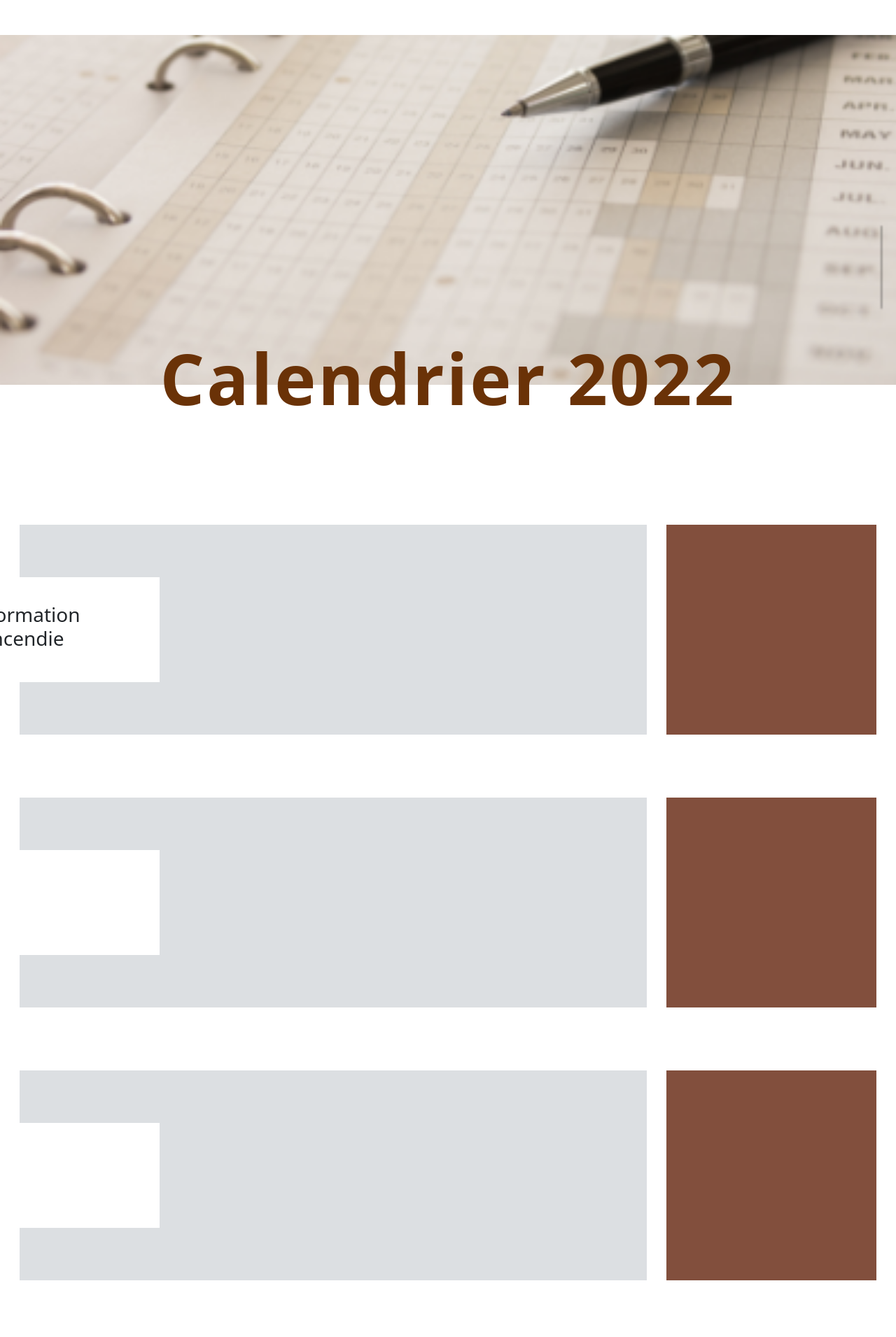
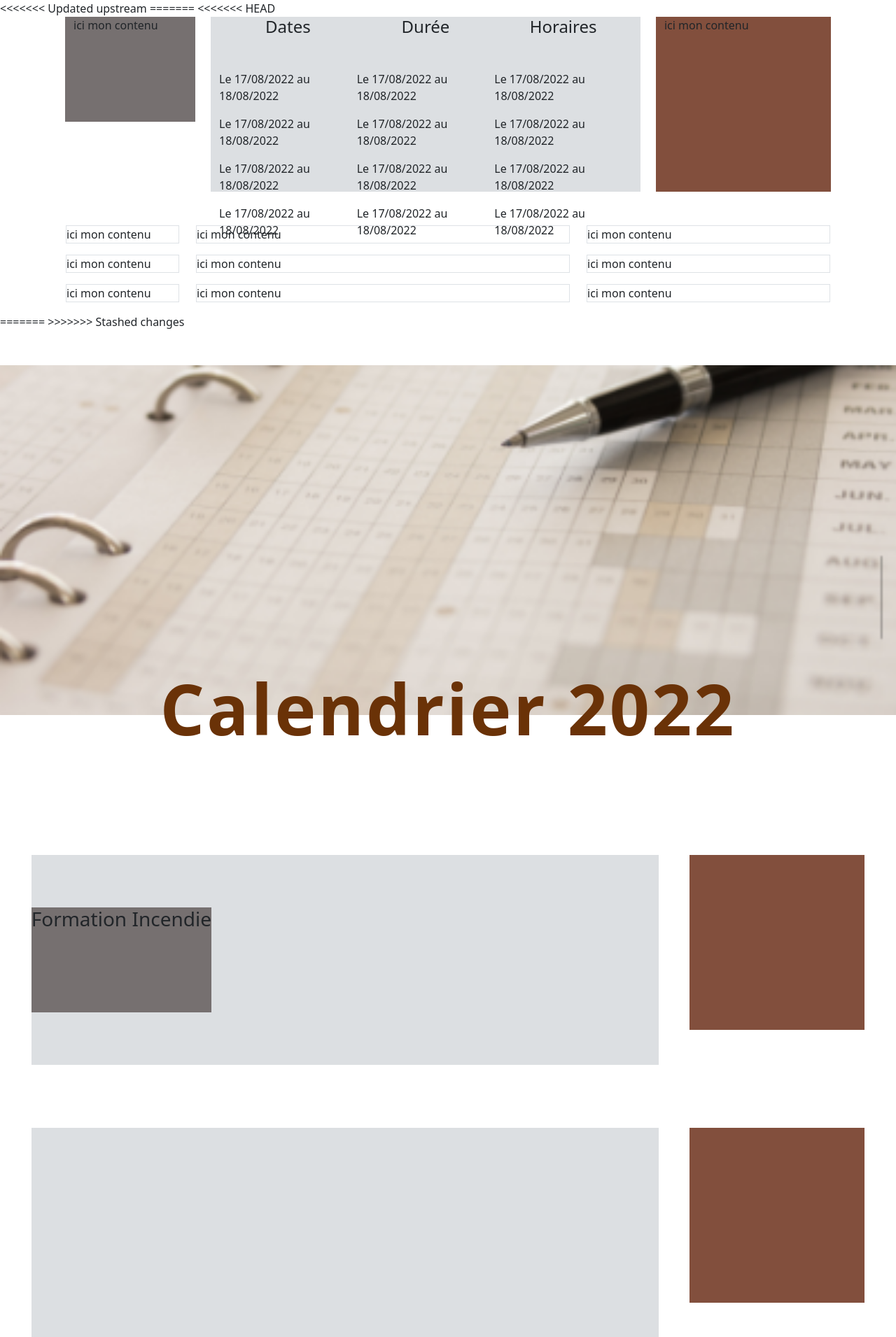
Before and after one commit to TheMaxium69/NRPrevention-SiteWeb, a PHP site: page /calendrier.php in a window 1280 px wide. Shown: the part 132-2043 px from the top of the page at 70% size. Run offline with PHP 8.4, Linux system fonts and the light colour scheme.

Commit message:
conflit update

```diff
--- a/calendrier.php
+++ b/calendrier.php
@@ -7,6 +7,106 @@ head($page); ?>
     </header>
 
 
+<<<<<<< Updated upstream
+=======
+<<<<<<< HEAD
+<main>
+<section>
+            <!-- LE NOM DE MA SECTION EN COMMENTAIRE -->
+            <div class="container"> <!-- container si je touche pas les bords pas de container si je touche les bords) -->
+
+                <div class="row d-flex justify-content-around"> <!-- ça aligne -->
+                    <div class="col-lg-2 titre-formation"> <!-- On copie ça le nombre de fois ou on a besoin -->
+                        <div class="">
+                            ici mon contenu
+                        </div>
+                    </div>
+                    <div class="col-lg-6 contenu-formation "> <!-- On copie ça le nombre de fois ou on a besoin -->
+                        <div class="d-flex justify-content-around">
+                            <div class="col-lg-4">
+                            <h4 class="d-flex justify-content-around mb-5">Dates</h4>
+                                <p>Le 17/08/2022 au 18/08/2022</p>
+                                <p>Le 17/08/2022 au 18/08/2022</p>
+                                <p>Le 17/08/2022 au 18/08/2022</p>
+                                <p>Le 17/08/2022 au 18/08/2022</p>
+                            </div>
+                            <div class="col-lg-4">
+                            <h4 class="d-flex justify-content-around mb-5">Durée</h4>
+                                <p>Le 17/08/2022 au 18/08/2022</p>
+                                <p>Le 17/08/2022 au 18/08/2022</p>
+                                <p>Le 17/08/2022 au 18/08/2022</p>
+                                <p>Le 17/08/2022 au 18/08/2022</p>
+                            </div>
+                            <div class="col-lg-4">
+                            <h4 class="d-flex justify-content-around mb-5">Horaires</h4>
+                                <p>Le 17/08/2022 au 18/08/2022</p>
+                                <p>Le 17/08/2022 au 18/08/2022</p>
+                                <p>Le 17/08/2022 au 18/08/2022</p>
+                                <p>Le 17/08/2022 au 18/08/2022</p>
+                            </div>
+                        </div>
+                    </div>
+                    <div class="col-lg-4 lieu mb-5"> <!-- On copie ça le nombre de fois ou on a besoin -->
+                        <div class="">
+                            ici mon contenu
+                        </div>
+                    </div>
+
+
+                    <div class="col-lg-2"> <!-- On copie ça le nombre de fois ou on a besoin -->
+                        <div class="border mb-3">
+                            ici mon contenu
+                        </div>
+                    </div>
+                    <div class="col-lg-6"> <!-- On copie ça le nombre de fois ou on a besoin -->
+                        <div class="border mb-3">
+                            ici mon contenu
+                        </div>
+                    </div>
+                    <div class="col-lg-4"> <!-- On copie ça le nombre de fois ou on a besoin -->
+                        <div class="border mb-3">
+                            ici mon contenu
+                        </div>
+                    </div>
+
+
+                    <div class="col-lg-2"> <!-- On copie ça le nombre de fois ou on a besoin -->
+                        <div class="border mb-3">
+                            ici mon contenu
+                        </div>
+                    </div>
+                    <div class="col-lg-6"> <!-- On copie ça le nombre de fois ou on a besoin -->
+                        <div class="border mb-3">
+                            ici mon contenu
+                        </div>
+                    </div>
+                    <div class="col-lg-4"> <!-- On copie ça le nombre de fois ou on a besoin -->
+                        <div class="border mb-3">
+                            ici mon contenu
+                        </div>
+                    </div>
+
+
+                    <div class="col-lg-2"> <!-- On copie ça le nombre de fois ou on a besoin -->
+                        <div class="border mb-3">
+                            ici mon contenu
+                        </div>
+                    </div>
+                    <div class="col-lg-6"> <!-- On copie ça le nombre de fois ou on a besoin -->
+                        <div class="border mb-3">
+                            ici mon contenu
+                        </div>
+                    </div>
+                    <div class="col-lg-4"> <!-- On copie ça le nombre de fois ou on a besoin -->
+                        <div class="border mb-3">
+                            ici mon contenu
+                        </div>
+                    </div>
+                </div>
+            </div>
+</main>
+=======
+>>>>>>> Stashed changes
     <main>
         <div class="displayback-calendar">
         </div>
@@ -52,6 +152,10 @@ head($page); ?>
             </div>
         </div>
     </main>
+<<<<<<< Updated upstream
+=======
+>>>>>>> 556917ee12012a8304adcf339527c2e1778eb205
+>>>>>>> Stashed changes
 
 
 
--- a/css/calendrier.css
+++ b/css/calendrier.css
@@ -39,19 +39,19 @@
 
 .lieu{
     background-color: rgb(130, 79, 61);
-    height: 300px;
-    width: 300px;
+    height: 250px;
+    width: 250px;
 }
 
+
+
 .titre-formation{
-    background-color: white;
-    margin-left: -50px;
+    background-color: rgb(118, 112, 112);
     height: 150px;
-    width: 250px;
-    display: flex;
-    align-items: center;
 }
 
 .contenu-formation{
-
+    background-color: rgb( 220, 223, 226);
+    height: 250px;
+    width: 55%;
 }
```
